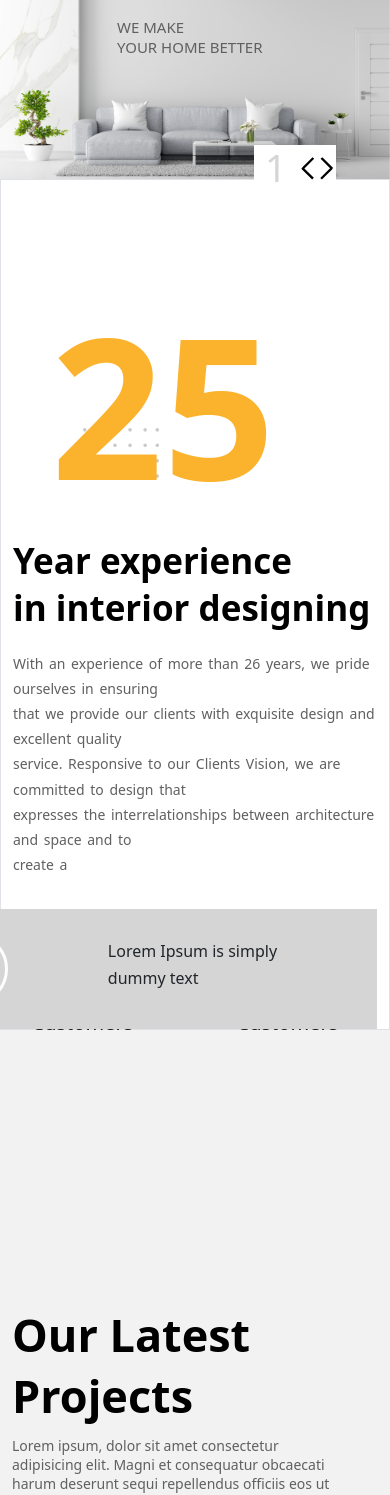
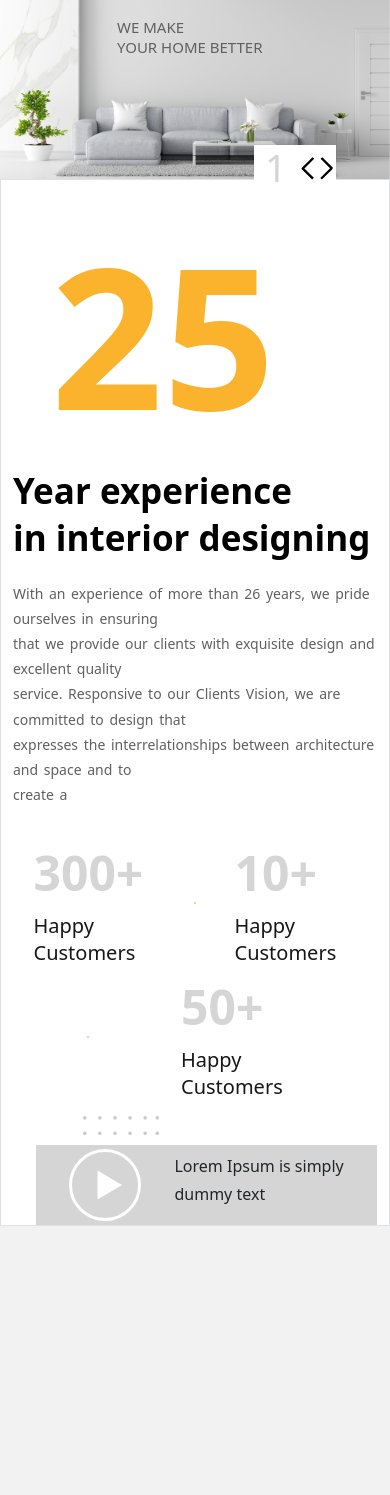
Before and after one commit to DilinJose/ginger-website, a React (Create React App) app: page / in a window 390 px wide. Shown: the top 1495 px of the page. Built offline with nearby package versions, Linux system fonts and the light colour scheme.

Commit message:
Design changes to about

```diff
--- a/src/components/About/About.css
+++ b/src/components/About/About.css
@@ -1,18 +1,18 @@
 .about-card {
     position: relative;
-    /* height: 909px; */
-height: 90vh;
+    height: 909px;
 }
 
 .about-section {
     display: flex;
     align-items: center;
     margin-top: 90px;
-
 }
 
 .about-section-card-one {
-    position: relative;
+    display: flex;
+    justify-content: space-between;
+    align-items: center;
 }
 
 .about-section-svg {
@@ -64,8 +64,6 @@ height: 90vh;
     align-items: baseline;
 }
 
-
-
 .about-section-card-three {
     position: absolute;
     right: 0;
@@ -113,7 +111,6 @@ height: 90vh;
     display: flex;
     justify-content: space-evenly;
     align-items: center;
-
 }
 
 @media only screen and (max-width: 1600px) {
@@ -145,6 +142,7 @@ height: 90vh;
     .about-section-dot {
         margin: 0 48px;
     }
+
     .about-section-card-three {
         margin-top: 65px;
     }
@@ -192,6 +190,7 @@ height: 90vh;
     .about-section-dot {
         margin: 0 28px;
     }
+
     .about-section-card-three {
         margin-top: 55px;
     }
@@ -211,6 +210,7 @@ height: 90vh;
     .about-section-heading1 {
         font-size: 35px;
     }
+
     .about-section-numbers {
         margin: 0 18px;
     }
@@ -222,17 +222,31 @@ height: 90vh;
     .about-section-dot {
         margin: 0 18px;
     }
+
     .about-section-card-three {
         margin-top: 45px;
     }
+
+    .about-section-card-four {
+        width: 441px;
+        height: 100px;
+    }
+
 }
 
 @media only screen and (max-width: 760px) {
     .about-section {
-        align-items: center;
+        align-items: baseline;
         justify-content: space-between;
         flex-wrap: wrap;
+        margin-top: 20px;
+    }
 
+    .about-section-dot {
+        width: 1px;
+        border: 1px solid var(--yellow-color);
+        border-radius: 50%;
+        margin: 0 18px;
     }
 
     .about-section-svg {
@@ -248,20 +262,28 @@ height: 90vh;
     .about-section-heading1 {
         font-size: 35px;
     }
+
+    .about-section-card-three {
+        justify-content: space-evenly;
+        align-items: center;
+    }
+
     .about-section-card-three {
         flex-wrap: wrap;
     }
-    .about-section-card-three {
-        margin-top: 35px;
+
+
+    .about-section-card-four {
+        width: 341px;
+        height: 80px;
     }
-    .about-section-card-four {
-
-        margin-top: 20px;
-
-      }
 }
 
 @media only screen and (max-width: 480px) {
+    .about-card {
+        height: 1025px;
+    }
+
     .about-section-card-three {
         margin-top: 25px;
     }
--- a/src/components/Projects/Projects.css
+++ b/src/components/Projects/Projects.css
@@ -8,7 +8,6 @@
     width: 430px;
     position: absolute;
     top: 274px;
-    /* left: 200px; */
 }
 
 .projects-section-one-heading1, .projects-section-one-heading2 {
@@ -35,9 +34,7 @@
     border: none;
     background-color: var(--lightgrey-color);
     margin: 40px 10px 0 0;
-
 }
-
 
 .projects-section-one-more {
     width: 100px;
@@ -71,7 +68,6 @@
     position: absolute;
     top: 782px;
     left: 392px;
-
 }
 
 .projects-section-two-img1-gradiant {
```
